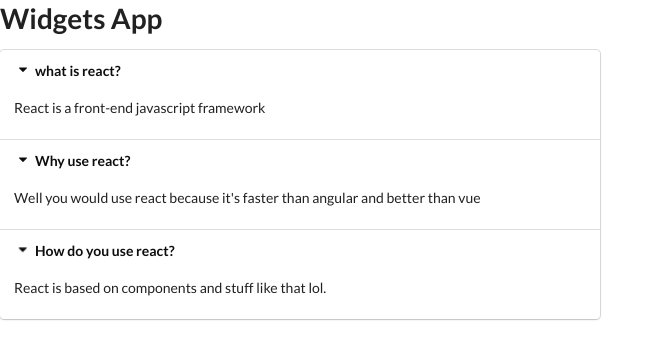
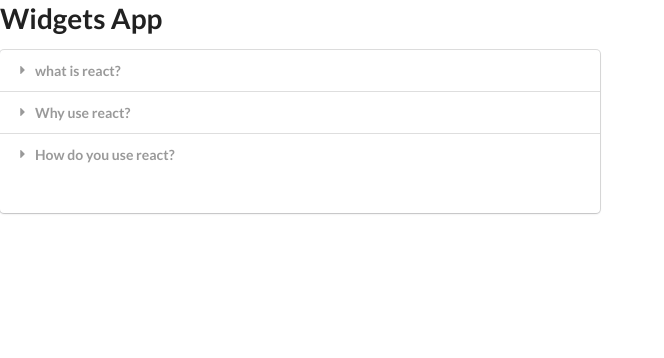
Before and after one commit to kjottkake/ReactWidgets, a React (Create React App) app: page / in a window 1280 px wide. Shown: the top 358 px of the page, without its empty margins (0-664 px from the left). Built offline with nearby package versions, Linux system fonts and the light colour scheme.

Commit message:
basic use state example

```diff
--- a/src/components/Accordion.js
+++ b/src/components/Accordion.js
@@ -1,25 +1,31 @@
-import React from "react";
+import React, { useState } from "react";
 
 const Accordion = ({items}) =>{
+    const [activeIndex, setActiveIndex] = useState(null); //uses array destructuring syntax
+
+
     //separating functions from return
     const onTitleClick = (index) => {
-        console.log('title clicked', index);
+        // console.log('title clicked', index);
+        setActiveIndex(index);
     };
 
 
 
     //mapping over items
     const renderedItems = items.map((item, index) => {
+        const active = index === activeIndex ? 'active' : '';
+
         return (
         <React.Fragment key={item.title}>
             <div
-            className="title active"
+            className={`title ${active}`}
             onClick={() => onTitleClick(index)}
             >
                 <i className="dropdown icon"></i>
                 {item.title}
             </div>
-            <div className="content active">
+            <div className={`content ${active}`}>
                 <p>{item.content}</p>
             </div>
         </React.Fragment>
@@ -30,6 +36,8 @@ const Accordion = ({items}) =>{
     return (
         <div className="ui styled accordion">
             {renderedItems}
+            <h1>{activeIndex}</h1>
+
         </div>
     );
 }
```
